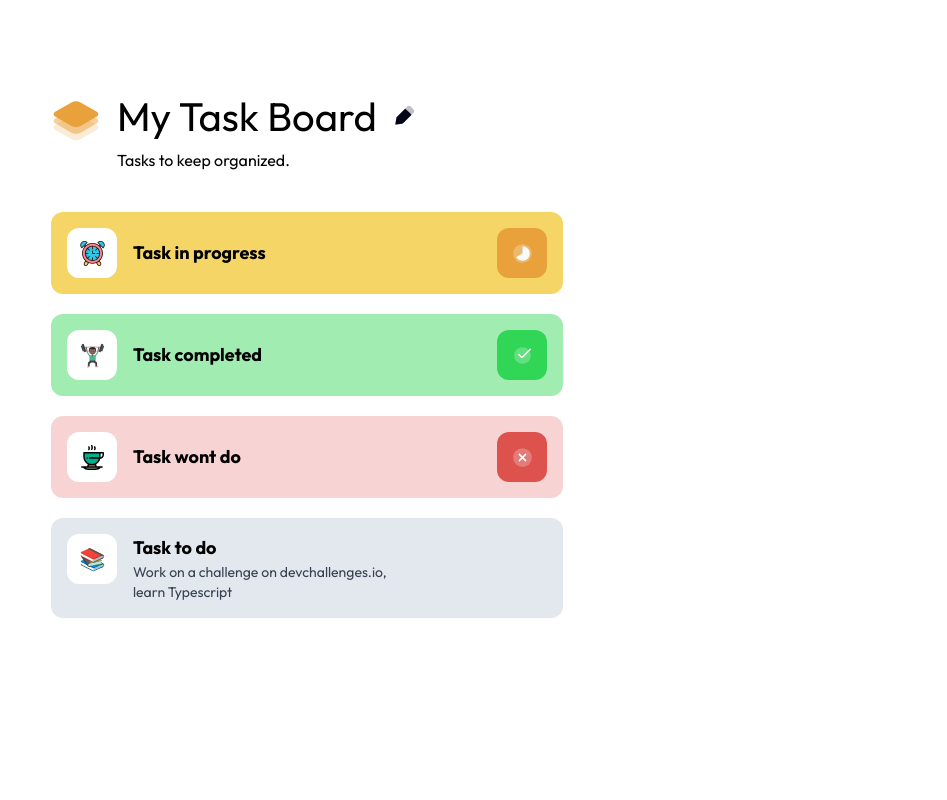
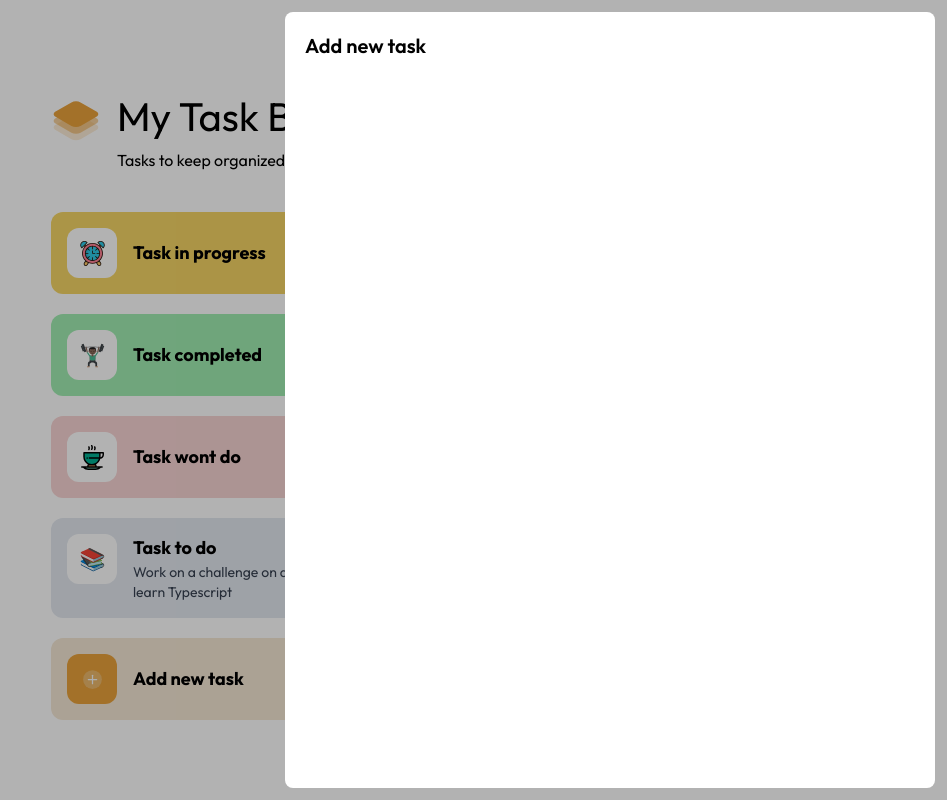
Before and after one commit to leoikeh99/my-task-board, a Next.js app: page / in a window 1280 px wide. Shown: the whole page, without its empty margins (333-1280 px from the left). Built offline with nearby package versions, Linux system fonts and the light colour scheme.

Commit message:
Created Settings context and AddNewTask sidebar

```diff
--- a/src/app/layout.tsx
+++ b/src/app/layout.tsx
@@ -1,6 +1,7 @@
 import type { Metadata } from "next";
 import { Outfit } from "next/font/google";
 import "./globals.css";
+import SettingsProvider from "@/context/SettingsContext";
 
 const outfit = Outfit({ subsets: ["latin"] });
 
@@ -16,7 +17,9 @@ export default function RootLayout({
 }>) {
   return (
     <html lang="en">
-      <body className={outfit.className}>{children}</body>
+      <SettingsProvider>
+        <body className={outfit.className}>{children}</body>
+      </SettingsProvider>
     </html>
   );
 }
--- a/src/app/page.tsx
+++ b/src/app/page.tsx
@@ -1,4 +1,5 @@
 import Board from "@/components/board";
+import AddTask from "@/components/board/task/AddTask";
 import "@/styles/layoutStyles.css";
 
 export default function Home() {
@@ -6,6 +7,7 @@ export default function Home() {
     <main>
       <div className="max-w-lg m-auto pt-24">
         <Board />
+        <AddTask />
       </div>
     </main>
   );
--- a/src/components/board/BoardInfo.tsx
+++ b/src/components/board/BoardInfo.tsx
@@ -1,3 +1,4 @@
+"use client";
 import Image from "next/image";
 import React from "react";
 
--- a/src/components/board/index.tsx
+++ b/src/components/board/index.tsx
@@ -1,14 +1,35 @@
-import React from "react";
+"use client";
+import React, { useContext } from "react";
 import BoardInfo from "./BoardInfo";
-import Tasks from "./Tasks";
+import Tasks from "./task/Tasks";
+import IconCover from "../ui/IconCover";
+import Image from "next/image";
+import { SettingsContext } from "@/context/SettingsContext";
 
 type Props = {};
 
 const Board = (props: Props) => {
+  const { openSideBar } = useContext(SettingsContext);
   return (
     <div>
       <BoardInfo />
       <Tasks />
+      <button
+        className="w-full p-4 rounded-xl flex justify-between gap-1 bg-[#F5E8D5]"
+        onClick={() => openSideBar("add task")}
+      >
+        <div className="flex items-center gap-4">
+          <IconCover bg="#E9A23B">
+            <Image
+              src="/assets/Add_round_duotone.svg"
+              alt=""
+              width={25}
+              height={25}
+            />
+          </IconCover>
+          <p className="font-bold text-lg text-left">Add new task</p>
+        </div>
+      </button>
     </div>
   );
 };
--- /dev/null
+++ b/src/components/board/task/AddTask.tsx
@@ -0,0 +1,46 @@
+"use client";
+import { SettingsContext } from "@/context/SettingsContext";
+import { Dialog, Transition } from "@headlessui/react";
+import React, { Fragment, useContext } from "react";
+
+const AddTask = () => {
+  const { sidebar, closeSidebar } = useContext(SettingsContext);
+
+  const show = sidebar && sidebar.type === "add task" ? true : false;
+  return (
+    <Transition appear show={show} as={Fragment}>
+      <Dialog as="div" className="relative z-10" onClose={closeSidebar}>
+        <Transition.Child
+          as={Fragment}
+          enter="transition-opacity ease-linear duration-200"
+          enterFrom="opacity-0"
+          enterTo="opacity-100"
+          leave="transition-opacity ease-linear duration-200"
+          leaveFrom="opacity-100"
+          leaveTo="opacity-0"
+        >
+          <div className="fixed inset-0 bg-black bg-opacity-30"></div>
+        </Transition.Child>
+        <Transition.Child
+          as={Fragment}
+          enter="ease-out duration-200"
+          enterFrom="translate-x-full"
+          enterTo="translate-x-0"
+          leave="ease-in duration-200"
+          leaveFrom="translate-x-0"
+          leaveTo="translate-x-full"
+        >
+          <div className="fixed top-0 right-0 h-screen flex flex-col justify-center">
+            <Dialog.Panel className="min-w-[650px] max-h-[97%] bg-white p-5 mr-3 flex-1 rounded-lg">
+              <div>
+                <p className="font-semibold text-xl">Add new task</p>
+              </div>
+            </Dialog.Panel>
+          </div>
+        </Transition.Child>
+      </Dialog>
+    </Transition>
+  );
+};
+
+export default AddTask;
--- a/src/components/board/TaskItem.tsx
+++ b/src/components/board/task/TaskItem.tsx
@@ -1,16 +1,13 @@
+"use client";
 import Image from "next/image";
 import React from "react";
+import IconCover from "../../ui/IconCover";
 
 type Props = {
-  icon: "alarm-clock" | "weight-lift" | "coffee-cup" | "books";
-  status: "in-progress" | "to-do" | "wont-do" | "completed";
+  icon: Icon;
+  status: Status;
   title: string;
   desc?: string;
-};
-
-type IconCoverProps = {
-  children: React.ReactNode;
-  bg: string;
 };
 
 const icons = {
@@ -37,17 +34,6 @@ const statusInfo = {
     iconBg: "#DD524C",
     bg: "#F7D4D3",
   },
-};
-
-const IconCover = ({ children, bg }: IconCoverProps) => {
-  return (
-    <div
-      style={{ backgroundColor: bg }}
-      className={`w-[50px] h-[50px] rounded-xl flex items-center justify-center`}
-    >
-      {children}
-    </div>
-  );
 };
 
 const TaskItem = ({ icon, status, title, desc }: Props) => {
--- a/src/components/board/Tasks.tsx
+++ b/src/components/board/task/Tasks.tsx
@@ -1,3 +1,4 @@
+"use client";
 import React from "react";
 import TaskItem from "./TaskItem";
 
@@ -5,7 +6,7 @@ type Props = {};
 
 const Tasks = (props: Props) => {
   return (
-    <div className="grid gap-5">
+    <div className="grid gap-5 mb-5">
       <TaskItem
         icon="alarm-clock"
         status="in-progress"
--- /dev/null
+++ b/src/components/ui/IconCover.tsx
@@ -0,0 +1,17 @@
+"use client";
+import React from "react";
+
+type Props = { children: React.ReactNode; bg: string };
+
+const IconCover = ({ children, bg }: Props) => {
+  return (
+    <div
+      style={{ backgroundColor: bg }}
+      className={`w-[50px] h-[50px] rounded-xl flex items-center justify-center`}
+    >
+      {children}
+    </div>
+  );
+};
+
+export default IconCover;
--- /dev/null
+++ b/src/context/SettingsContext.tsx
@@ -0,0 +1,48 @@
+"use client";
+import { createContext, useState } from "react";
+
+type ContextState = {
+  sidebar: {
+    type: "add task" | "edit task";
+    data?: {
+      name: string;
+      desc: string;
+      icon: Icon;
+      status: Status;
+    };
+  } | null;
+  closeSidebar: () => void;
+  openSideBar: (
+    type: "add task" | "edit task",
+    data?: { name: string; desc: string; icon: Icon; status: Status }
+  ) => void;
+};
+
+const contextDefaultValues: ContextState = {
+  sidebar: null,
+  closeSidebar: () => {},
+  openSideBar: () => {},
+};
+
+export const SettingsContext = createContext(contextDefaultValues);
+
+const SettingsProvider = ({ children }: { children: React.ReactNode }) => {
+  const [sidebar, setSidebar] = useState<ContextState["sidebar"]>({
+    type: "add task",
+  });
+
+  const closeSidebar = () => setSidebar(null);
+
+  const openSideBar = (
+    type: "add task" | "edit task",
+    data?: { name: string; desc: string; icon: Icon; status: Status }
+  ) => setSidebar({ type, data });
+
+  return (
+    <SettingsContext.Provider value={{ sidebar, closeSidebar, openSideBar }}>
+      {children}
+    </SettingsContext.Provider>
+  );
+};
+
+export default SettingsProvider;
--- /dev/null
+++ b/src/typings.d.ts
@@ -0,0 +1,2 @@
+type Icon = "alarm-clock" | "weight-lift" | "coffee-cup" | "books";
+type Status = "in-progress" | "to-do" | "wont-do" | "completed";
```
Also changed, not shown: package.json (+6 -5 lines), 1 other file (tests, documents, lock files or other folders).
